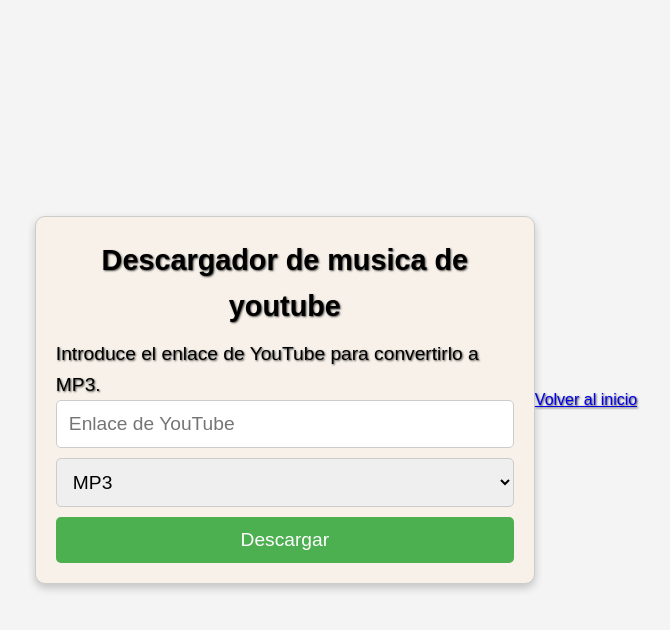
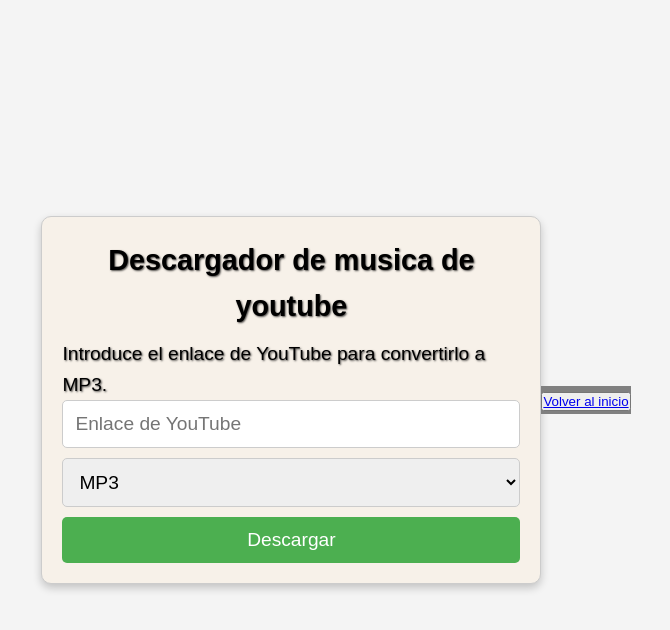
Before and after one commit to al3xplayt/youtubeDownloader, a Flask app: page /download_page in a window 1280 px wide. Shown: the top 630 px of the page, without its empty margins (304-974 px from the left). Run offline with Flask 3, Linux system fonts and the light colour scheme.

Commit message:
moddifiedCss

```diff
--- a/MyApp/static/CSS/youtubeDownloader.css
+++ b/MyApp/static/CSS/youtubeDownloader.css
@@ -66,7 +66,10 @@ body {
     outline: none;
     box-shadow: 0 0 5px rgba(72, 186, 104, 0.6);
 }
-
+#returnBttn {
+    background-color: gray;
+    font-size: 1.1em;
+}
 /* Adaptación para pantallas pequeñas */
 @media (max-width: 600px) {
     .url {
--- a/MyApp/templates/download_page.html
+++ b/MyApp/templates/download_page.html
@@ -21,8 +21,10 @@
             </button>
         </form>
     </div>
-    <div>
-        <a href="{{ url_for('index')}}"> Volver al inicio </a>
+    <div id="returnBttn">
+        <button type="submit">
+            <a href="{{ url_for('index')}}"> Volver al inicio </a>
+        </button>
     </div>
     {% if request.method == 'POST' %}
         <h3>Descargando...</h3>
```
